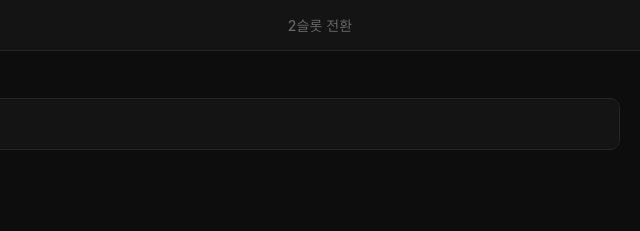
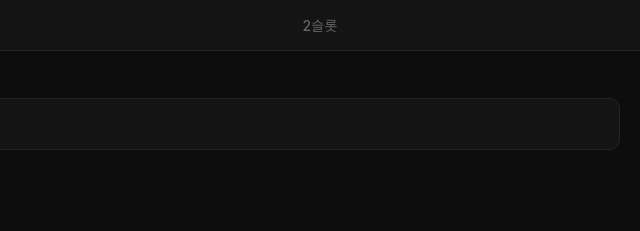
Before and after one commit to keys0919/PositionSizer, a plain HTML site: page index.html in a window 1280 px wide. Shown: the top 231 px of the page, 640-1280 px from the left. Drawn offline with Linux system fonts and the light colour scheme.

Commit message:
fix: 탭 레이블 '2슬롯 전환' → '2슬롯'
Co-Authored-By: Claude Sonnet 4.6 <noreply@anthropic.com>

```diff
--- a/index.html
+++ b/index.html
@@ -395,7 +395,7 @@
 
 <nav class="tab-nav">
   <button class="tab-btn active" onclick="switchTab('tab1')">1슬롯</button>
-  <button class="tab-btn" onclick="switchTab('tab2')">2슬롯 전환</button>
+  <button class="tab-btn" onclick="switchTab('tab2')">2슬롯</button>
 </nav>
 
 <!-- 탭1: 1슬롯 계산 -->
```
